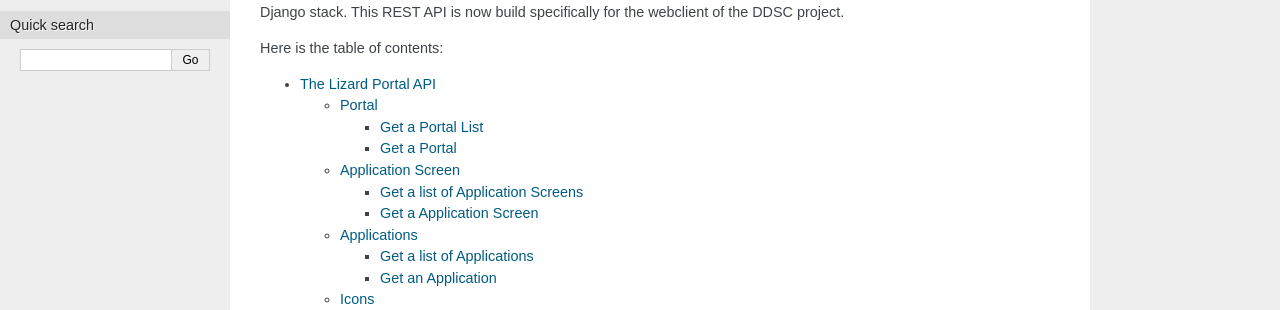
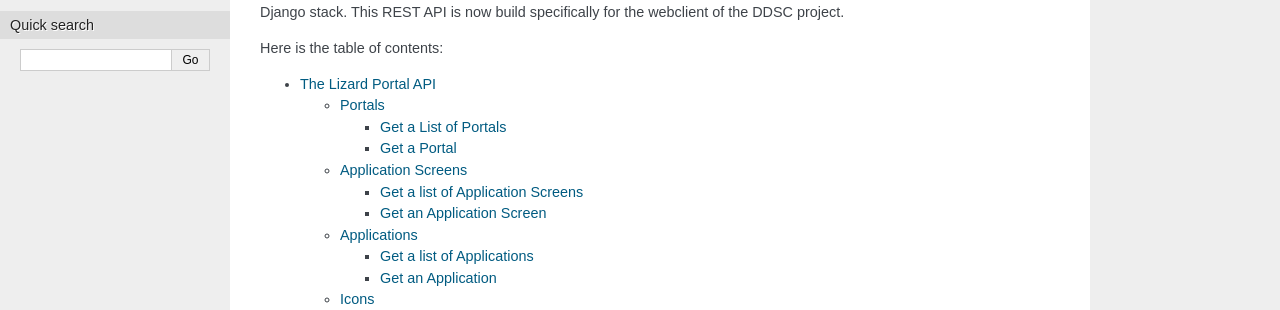
Before and after one commit to ddsc/api, a Sphinx documentation site: the page built from doc/index.rst, in a window 1280 px wide. Shown: the part 187-497 px from the top of the page. Built offline with Sphinx 7.4.7, drawn with Linux system fonts in a browser that asks for light colours.

Commit message:
Layout niceties.

```diff
--- a/doc/restapi.rst
+++ b/doc/restapi.rst
@@ -6,11 +6,11 @@
 
 This describes the resources that make up the Lizard API v1.
 
-Portal
+Portals
 =======
 
-Get a Portal List
--------------------
+Get a List of Portals
+---------------------
 
 ::
 
@@ -64,7 +64,7 @@
   }
 
 
-Application Screen
+Application Screens
 ====================
 
 Get a list of Application Screens
@@ -102,7 +102,7 @@
     "count": 1
   }
 
-Get a Application Screen
+Get an Application Screen
 ---------------------------
 
 ::
@@ -182,7 +182,7 @@
     "data": {
       "id": "{app_id}",
       "name": "{app_name}",
-      "description: "{app_description}",
+      "description": "{app_description}",
       "icon": "/api/v1/icons/{app_id}",
       "actionType": "lizard.app.xxxxx",
       "actionConfig": {
```
Also changed, not shown: other parts of doc/restapi.rst (+4 -4 lines).
